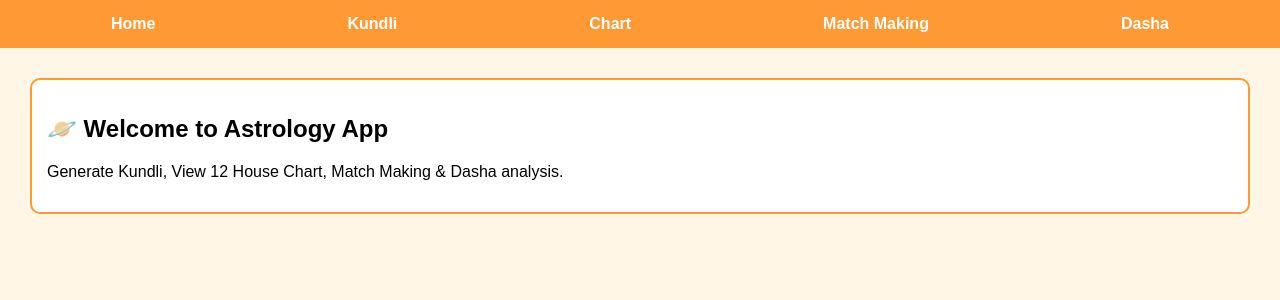
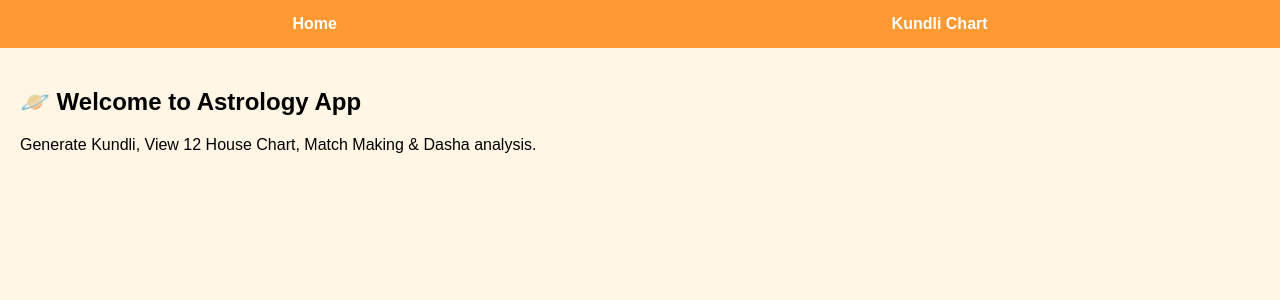
Before and after one commit to punithkumar686-sketch/astrology-app, a Flask app: page / in a window 1280 px wide. Shown: the top 300 px of the page. Run offline with Flask 3, Linux system fonts and the light colour scheme.

Commit message:
Update base.html

```diff
--- a/templates/base.html
+++ b/templates/base.html
@@ -28,7 +28,7 @@
             padding: 20px;
         }
 
-        .card {
+        .box {
             background: white;
             border: 2px solid #ff9933;
             padding: 15px;
@@ -48,10 +48,7 @@
 
 <div class="navbar">
     <a href="/">Home</a>
-    <a href="/kundli">Kundli</a>
-    <a href="/chart">Chart</a>
-    <a href="/match">Match Making</a>
-    <a href="/dasha">Dasha</a>
+    <a href="/chart">Kundli Chart</a>
 </div>
 
 <div class="container">
```
